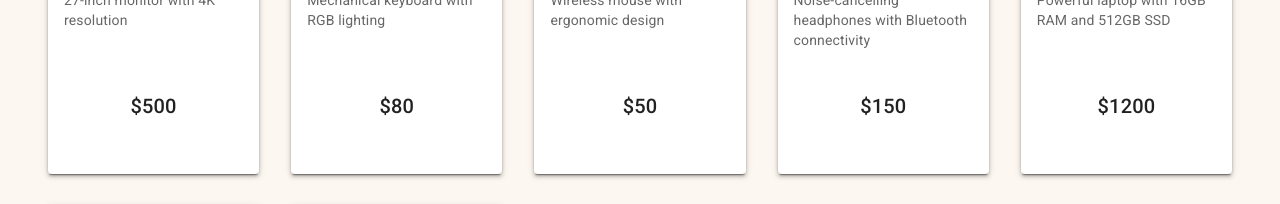
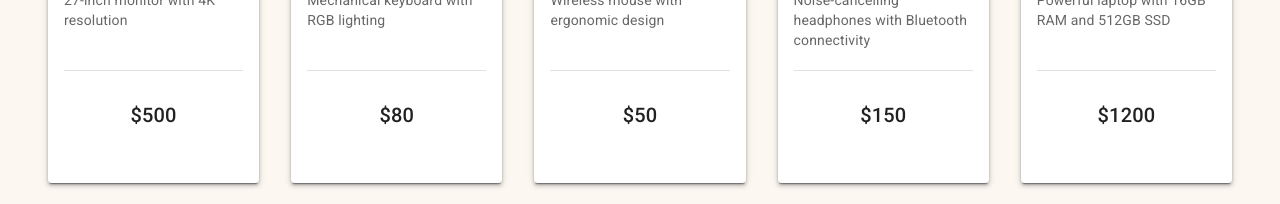
Before and after one commit to maraushuaia/coderhouse-43185-react, a React (Create React App) app: page / in a window 1280 px wide. Shown: the part 448-652 px from the top of the page. Built offline with nearby package versions, Linux system fonts and the light colour scheme; grey boxes are pictures that could not be loaded; the HTML template or start-up script is replaced by a standard one.

Commit message:
Incorporo padding

```diff
--- a/src/components/Product/ProductList.jsx
+++ b/src/components/Product/ProductList.jsx
@@ -8,6 +8,7 @@ import {
   CardContent,
   CircularProgress,
   CardActionArea,
+  Divider,
 } from '@mui/material';
 import {dbProducts} from '../../products';
 
@@ -75,6 +76,7 @@ const ProductList = () => {
                     alignItems: 'center',
                   }}
                 />
+
                 <CardContent sx={{flexGrow: 1}}>
                   <Box
                     sx={{
@@ -115,13 +117,14 @@ const ProductList = () => {
                       {product.description}
                     </Typography>
                   </Box>
-
+                  <Divider />
                   <Box
                     sx={{
                       height: {xs: '30px', sm: '50px', md: '50px', lg: '80px'},
                       display: 'flex',
                       justifyContent: 'center',
                       alignItems: 'center',
+                      pt: {xs: 3.5, sm: 1, md: 1, lg: 1},
                     }}
                   >
                     <Typography gutterBottom variant='h6' component='div'>
```
